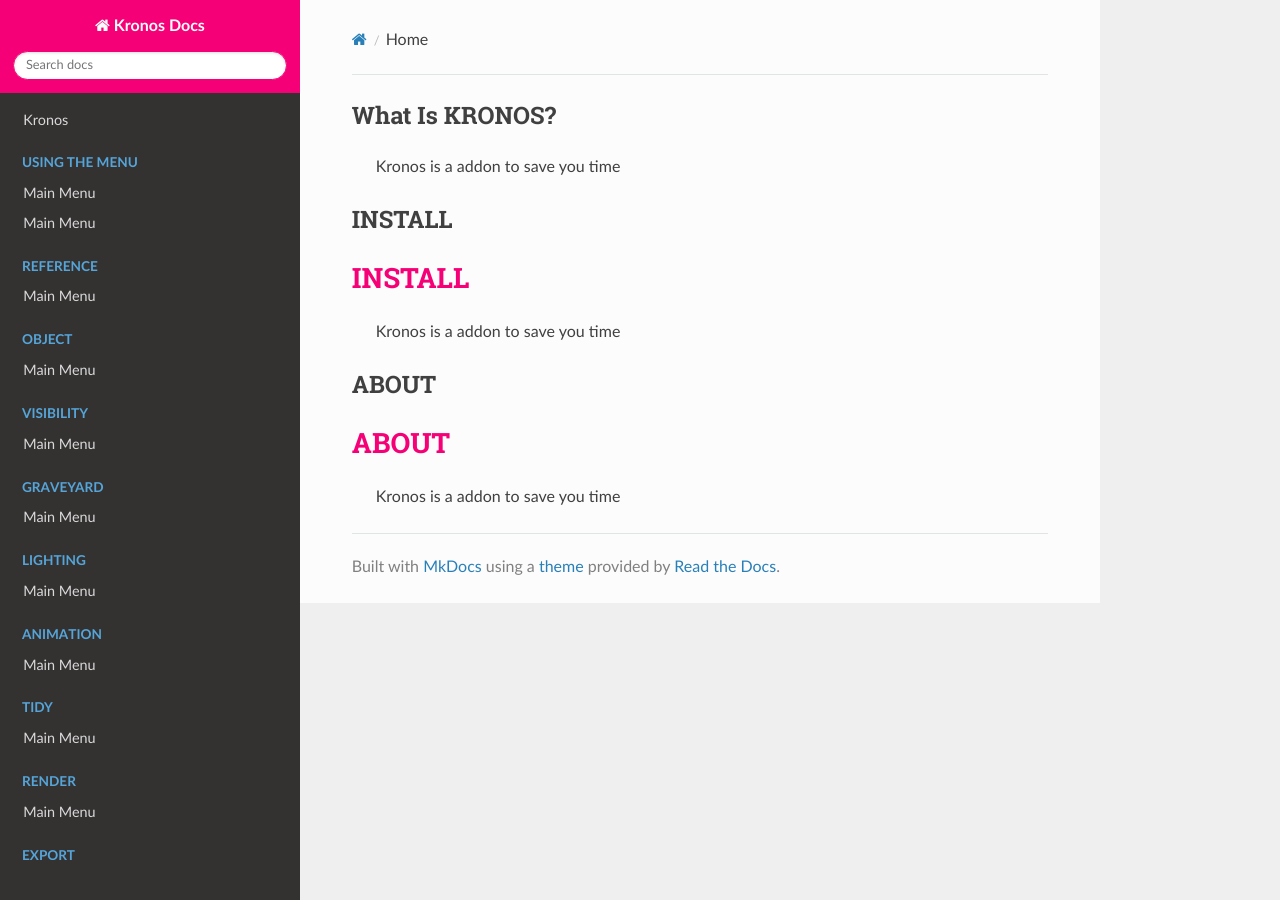
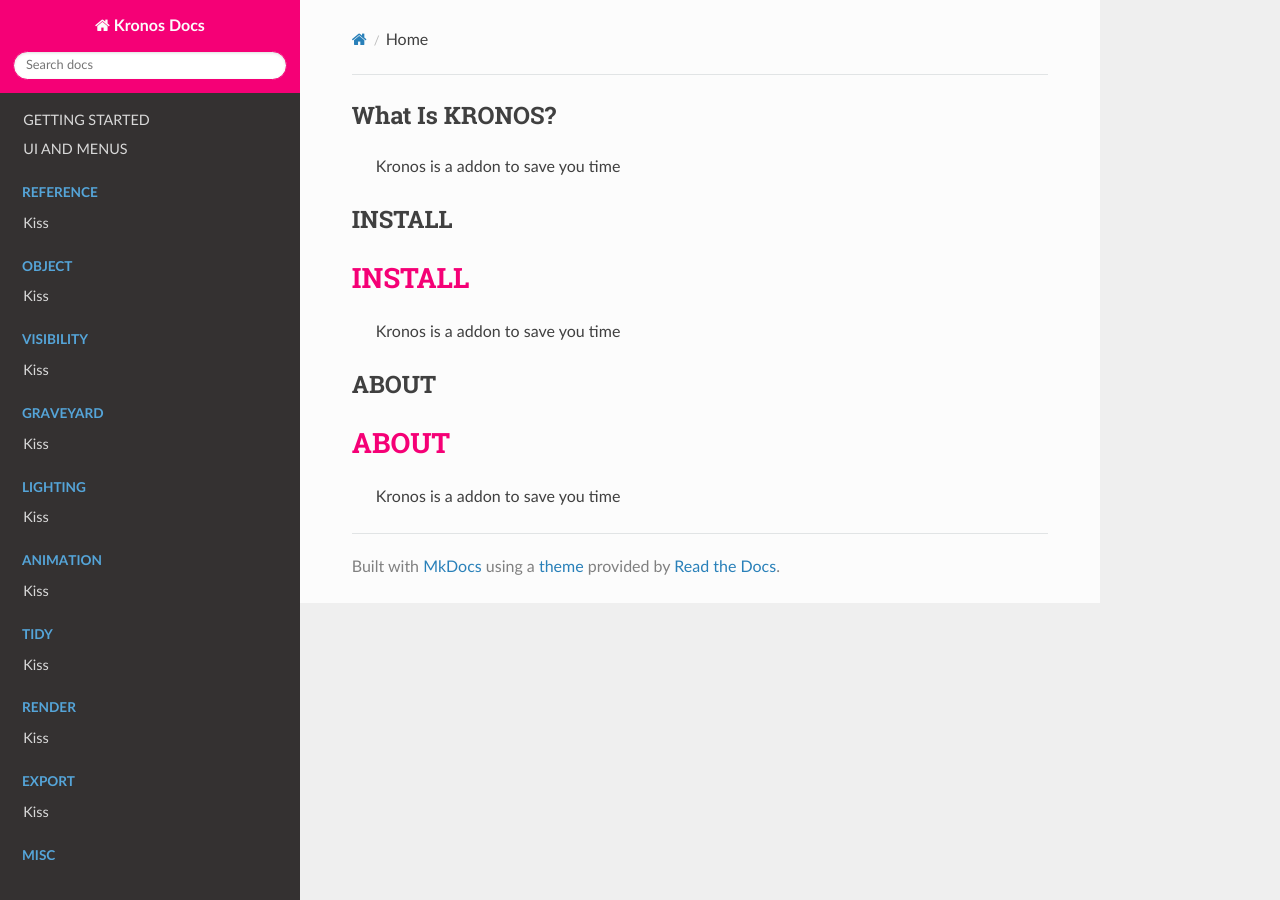
Before and after one commit to CGLIFE7/KronosDocs, an MkDocs documentation site: the page built from docs/docs/index.md, in a window 1280 px wide. Built offline with MkDocs 1.6.1, drawn with Linux system fonts in a browser that asks for light colours; nearby versions of some CDN libraries.

Commit message:
Interface

```diff
--- a/docs/mkdocs.yml
+++ b/docs/mkdocs.yml
@@ -2,25 +2,18 @@
 
 site_name: Kronos Docs
 site_description: Official Kronos Documentation
-# site_url: https://michaelcurrin.github.io/mkdocs-quickstart/
 
-# repo_url: https://github.com/MichaelCurrin/mkdocs-quickstart
-# edit_uri: edit/master/docs/docs
-
-### Build settings ###
 
 theme: readthedocs
 
 extra_css: [extra.css]
 nav:
 
-  - Kronos: tutorial/kronos.md
+  - GETTING STARTED: tutorial/kronos.md
 
 
 
-  - Using The Menu:
-      - Main Menu: tutorial/kiss.md
-      - Pie Menus: tutorial/kiss.md
+  - UI AND MENUS: tutorial/interface_and_menus.md
 
   - Reference:
       - Kiss: tutorial/kiss.md
```
Also changed, not shown: docs/docs/tutorial/interface_and_menus.md (added, +29 -0 lines).
